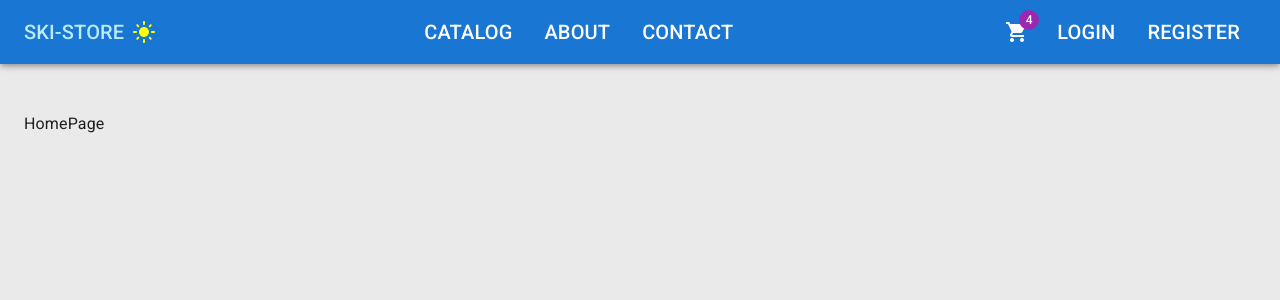
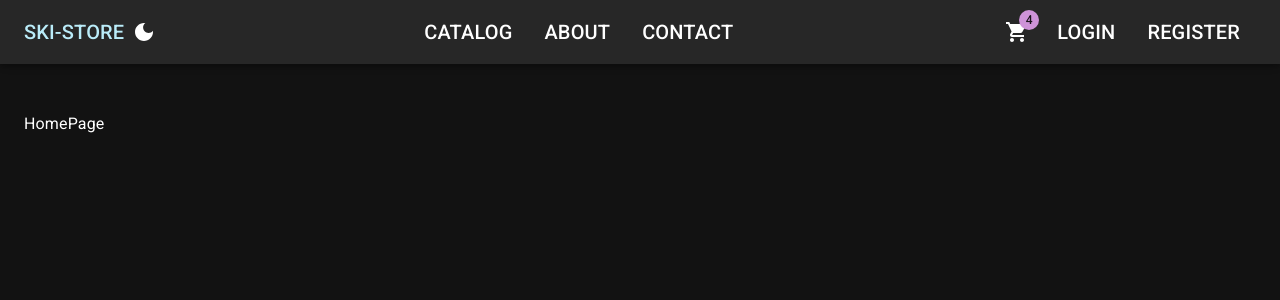
Before and after one commit to maricelmb/SkiStoreClient, a React (Vite) app: page / in a window 1280 px wide. Shown: the top 300 px of the page. Built offline with nearby package versions, Linux system fonts and the light colour scheme.

Commit message:
save dark mode state to local storage

```diff
--- a/src/app/layout/App.tsx
+++ b/src/app/layout/App.tsx
@@ -1,5 +1,4 @@
 import { useState } from "react";
-
 
 import {
   Box,
@@ -11,9 +10,13 @@
 import NavBar from "./NavBar";
 import { Outlet } from "react-router";
 
+const getInitialDarkMode = () => {
+  const storedDarkMode = localStorage.getItem("darkMode");
+  return storedDarkMode ? JSON.parse(storedDarkMode) : true;
+};
+
 function App() {
-
-  const [darkMode, setDarkMode] = useState(false);
+  const [darkMode, setDarkMode] = useState(getInitialDarkMode);
   const paletteType = darkMode ? "dark" : "light";
 
   const theme = createTheme({
@@ -26,22 +29,21 @@
   });
 
   const toggleDarkMode = () => {
+    localStorage.setItem("darkMode", JSON.stringify(!darkMode));
     setDarkMode(!darkMode);
-  }
-
-
+  };
 
   return (
     <ThemeProvider theme={theme}>
       <CssBaseline />
-      <NavBar toggleDarkMode={toggleDarkMode} darkMode={darkMode}/>
+      <NavBar toggleDarkMode={toggleDarkMode} darkMode={darkMode} />
       <Box
         sx={{
           minHeight: "100vh",
           background: darkMode
-          ? "radial-gradient(circle, #1e3aBa, #111B27"
-          : "radial-gradient(circle, #baecf9, #f0f9ff",
-          py: 6
+            ? "radial-gradient(circle, #1e3aBa, #111B27"
+            : "radial-gradient(circle, #baecf9, #f0f9ff",
+          py: 6,
         }}
       >
         <Container maxWidth="xl" sx={{ mt: 14 }}>
```
